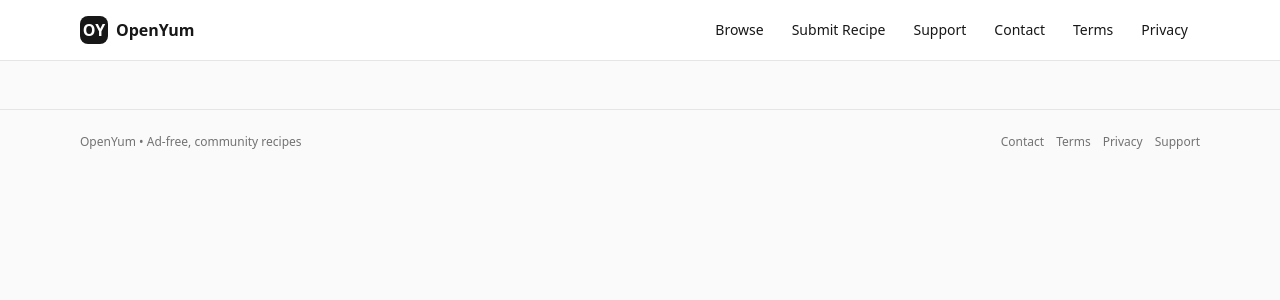
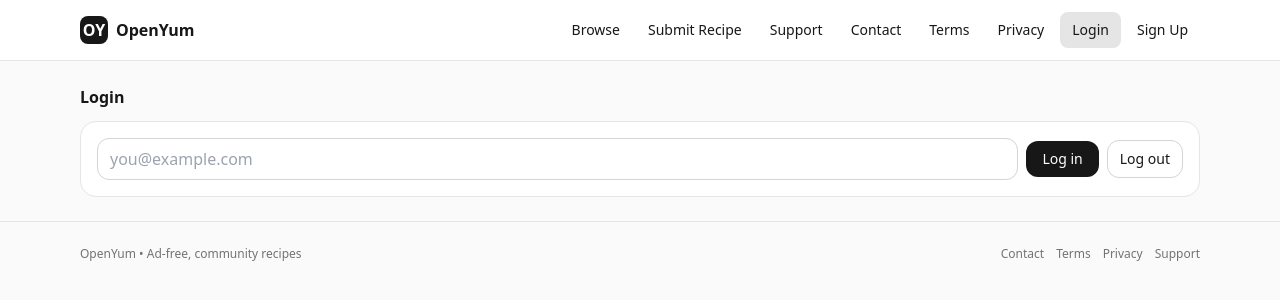
Before and after one commit to goboldstudio/openyum, a React (Vite) app: page /login in a window 1280 px wide. Shown: the top 300 px of the page. Built offline with nearby package versions, Linux system fonts and the light colour scheme.

Commit message:
Add login and signup pages

```diff
--- a/src/App.jsx
+++ b/src/App.jsx
@@ -9,6 +9,8 @@ import Terms from './pages/Terms.jsx'
 import Privacy from './pages/Privacy.jsx'
 import Support from './pages/Support.jsx'
 import Recipe from './pages/Recipe.jsx'
+import Login from './pages/Login.jsx'
+import Signup from './pages/Signup.jsx'
 
 function NavItem({ to, children }){
   return (
@@ -35,6 +37,8 @@ export default function App(){
             <NavItem to="/contact">Contact</NavItem>
             <NavItem to="/terms">Terms</NavItem>
             <NavItem to="/privacy">Privacy</NavItem>
+            <NavItem to="/login">Login</NavItem>
+            <NavItem to="/signup">Sign Up</NavItem>
           </nav>
         </div>
       </header>
@@ -50,6 +54,8 @@ export default function App(){
           <Route path="/terms" element={<Terms />} />
           <Route path="/privacy" element={<Privacy />} />
           <Route path="/support" element={<Support />} />
+          <Route path="/login" element={<Login />} />
+          <Route path="/signup" element={<Signup />} />
         </Routes>
       </main>
 
--- /dev/null
+++ b/src/pages/Login.jsx
@@ -0,0 +1,11 @@
+import React from 'react'
+import AuthBox from '../components/AuthBox.jsx'
+
+export default function Login(){
+  return (
+    <div className="grid gap-3">
+      <h2 className="font-semibold">Login</h2>
+      <AuthBox />
+    </div>
+  )
+}
--- /dev/null
+++ b/src/pages/Signup.jsx
@@ -0,0 +1,11 @@
+import React from 'react'
+import AuthBox from '../components/AuthBox.jsx'
+
+export default function Signup(){
+  return (
+    <div className="grid gap-3">
+      <h2 className="font-semibold">Sign Up</h2>
+      <AuthBox />
+    </div>
+  )
+}
```
